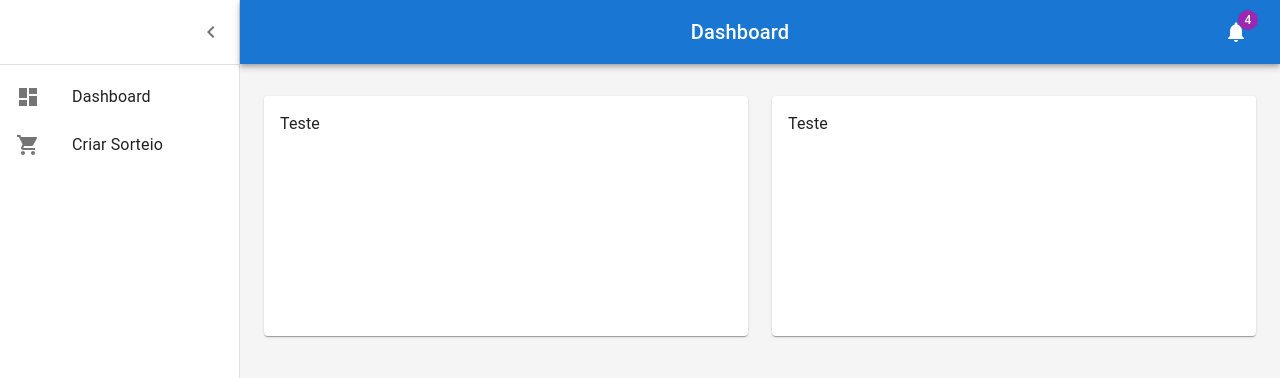
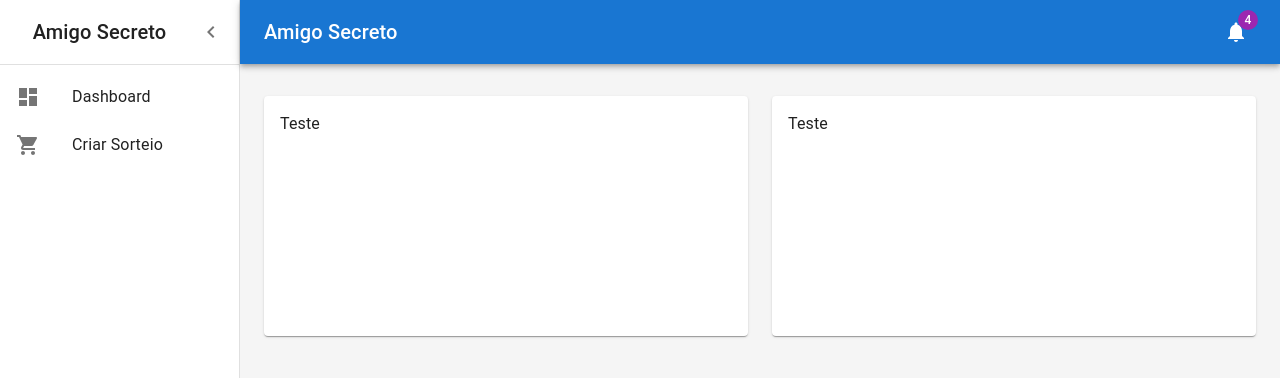
Before and after one commit to JoaoGontijo/amigo-secreto, a React (Create React App) app: page / in a window 1280 px wide. Shown: the top 378 px of the page. Built offline with nearby package versions, Linux system fonts and the light colour scheme.

Commit message:
Adjust toolbar

```diff
--- a/src/Components/Dashboard.js
+++ b/src/Components/Dashboard.js
@@ -81,6 +81,7 @@ function DashboardContent() {
           <Toolbar
             sx={{
               pr: '24px', // keep right padding when drawer closed
+              justifyContent:'space-between'
             }}
           >
             <IconButton
@@ -100,9 +101,8 @@ function DashboardContent() {
               variant="h6"
               color="inherit"
               noWrap
-              sx={{ flexGrow: 1 }}
             >
-              Dashboard
+              Amigo Secreto
             </Typography>
             <IconButton color="inherit">
               <Badge badgeContent={4} color="secondary">
@@ -120,6 +120,15 @@ function DashboardContent() {
               px: [1],
             }}
           >
+            <Typography
+              component="h1"
+              variant="h6"
+              color="inherit"
+              noWrap
+              sx={{ flexGrow: 1 }}
+            >
+              Amigo Secreto
+            </Typography>
             <IconButton onClick={toggleDrawer}>
               <ChevronLeftIcon />
             </IconButton>
```
